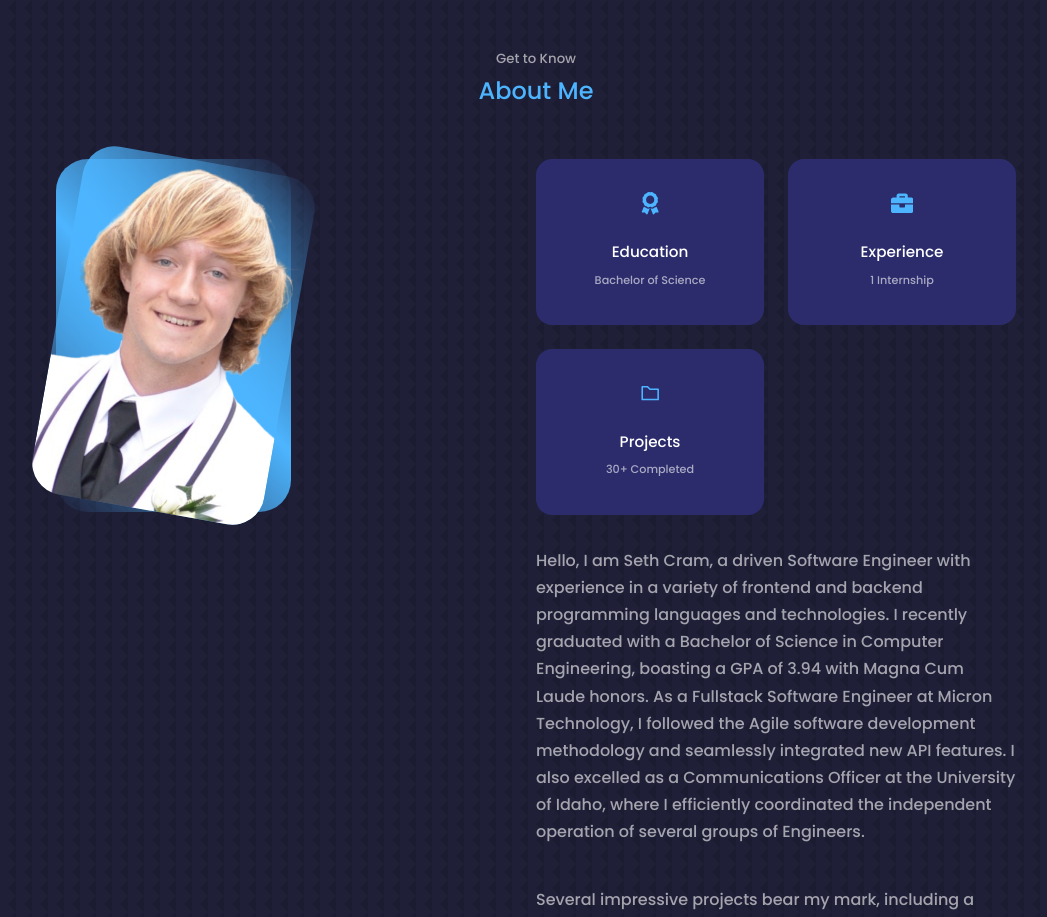
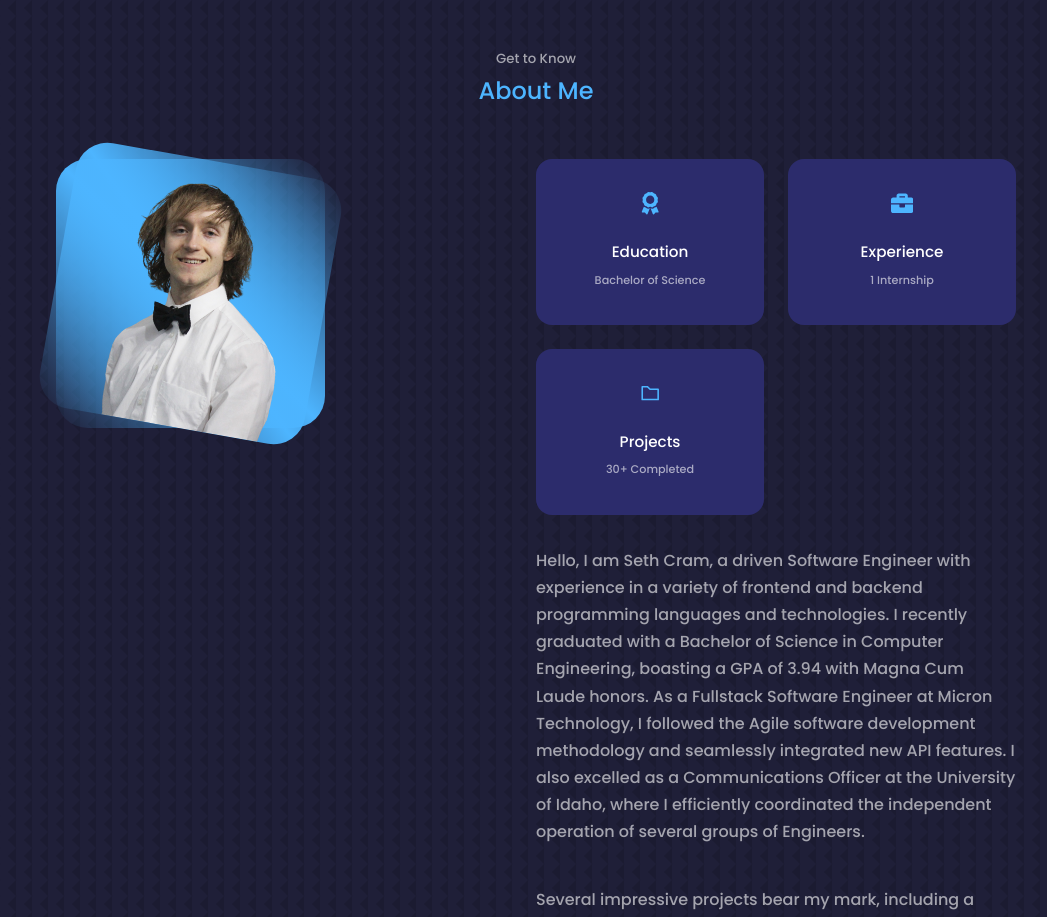
Before and after one commit to SethCram/SethCram.github.io, a React (Create React App) app in the folder portfolio_website/: page / in a window 1280 px wide. Shown: the part 880-1797 px from the top of the page, without its empty margins (104-1151 px from the left). Built offline with nearby package versions, Linux system fonts and the light colour scheme.

Commit message:
updated one of my pictures & speed of a transition

```diff
--- a/portfolio_website/src/components/about/About.jsx
+++ b/portfolio_website/src/components/about/About.jsx
@@ -1,6 +1,6 @@
 import React from 'react'
 import './about.css'
-import ME from '../../assets/me_about.png'
+import ME from '../../assets/me_about2.png'
 import { FaAward, FaBriefcase } from 'react-icons/fa'
 import { AiOutlineFolder } from 'react-icons/ai'
 
--- a/portfolio_website/src/components/about/about.css
+++ b/portfolio_website/src/components/about/about.css
@@ -6,7 +6,7 @@
 
 .about__me {
     width: 100%;
-    aspect-ratio: 1/1.5; /* newly added*/
+    aspect-ratio: 1/1; /* newly added*/
     border-radius: 2rem;
     background: linear-gradient(
         45deg,
@@ -16,7 +16,7 @@
     );
     display: grid;
     place-items: center;
-    max-width: 70%; /* newly added*/
+    max-width: 80%; /* newly added*/
 }
 
 .about__me-image {
@@ -29,7 +29,7 @@
     border-radius: 2rem;
     overflow: hidden;
     transform: rotate(10deg);
-    aspect-ratio: 1/1.5; /* newly added*/
+    aspect-ratio: 1/1; /* newly added*/
     transition: var(--transition); /* for slower and smoother transition */
     max-height: 100%; /* newly added*/
 }
--- a/portfolio_website/src/components/portfolio/portfolio.css
+++ b/portfolio_website/src/components/portfolio/portfolio.css
@@ -85,6 +85,7 @@
 
 .hideCarrot {
     width: 0; /* hide dimensions too */
+    transition: all 200ms ease !important;
 }
 
 /* MEDIA QUERIES (MEDIUM DEVICES)  */
```
Also changed, not shown: portfolio_website/src/assets/me_about2.png (added).
